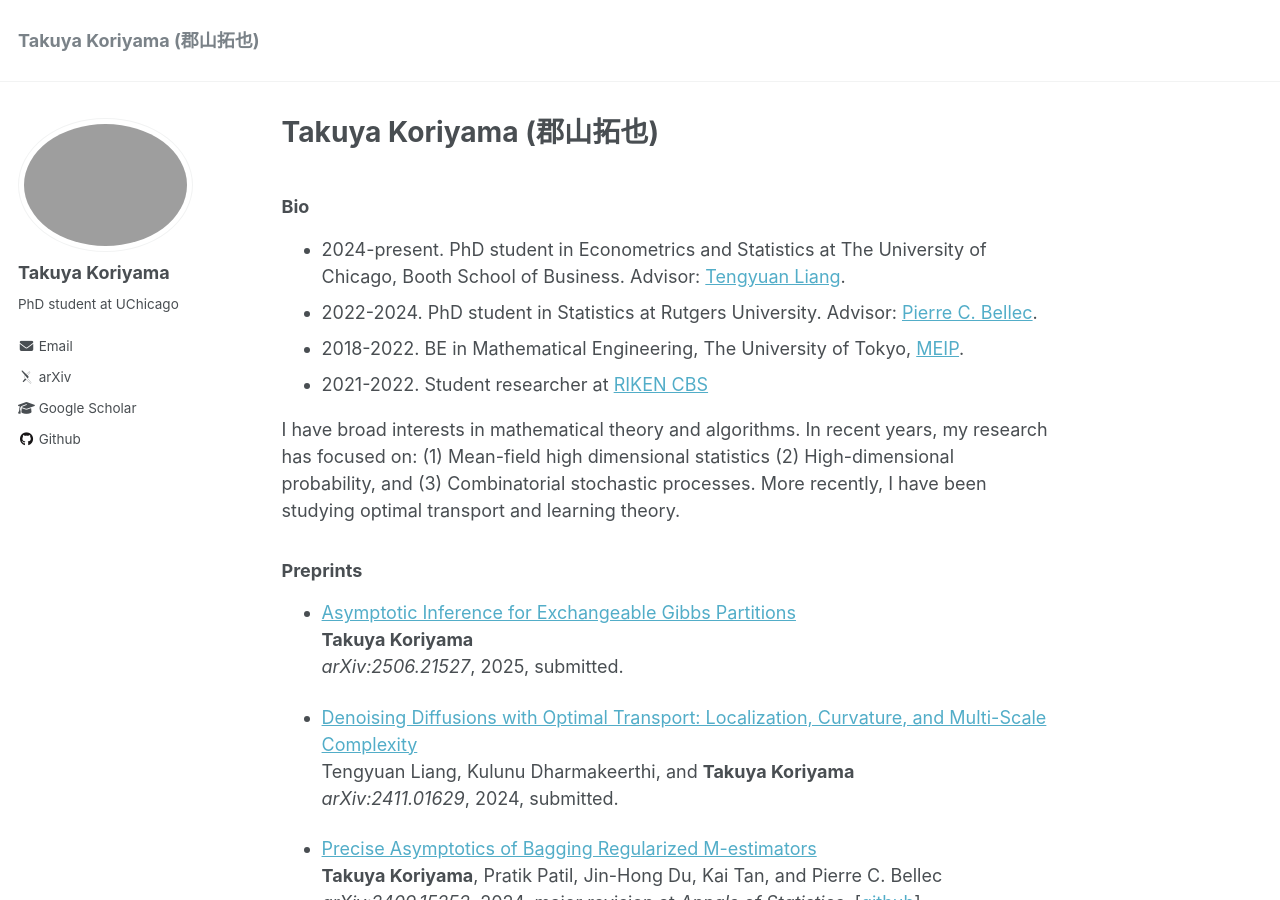
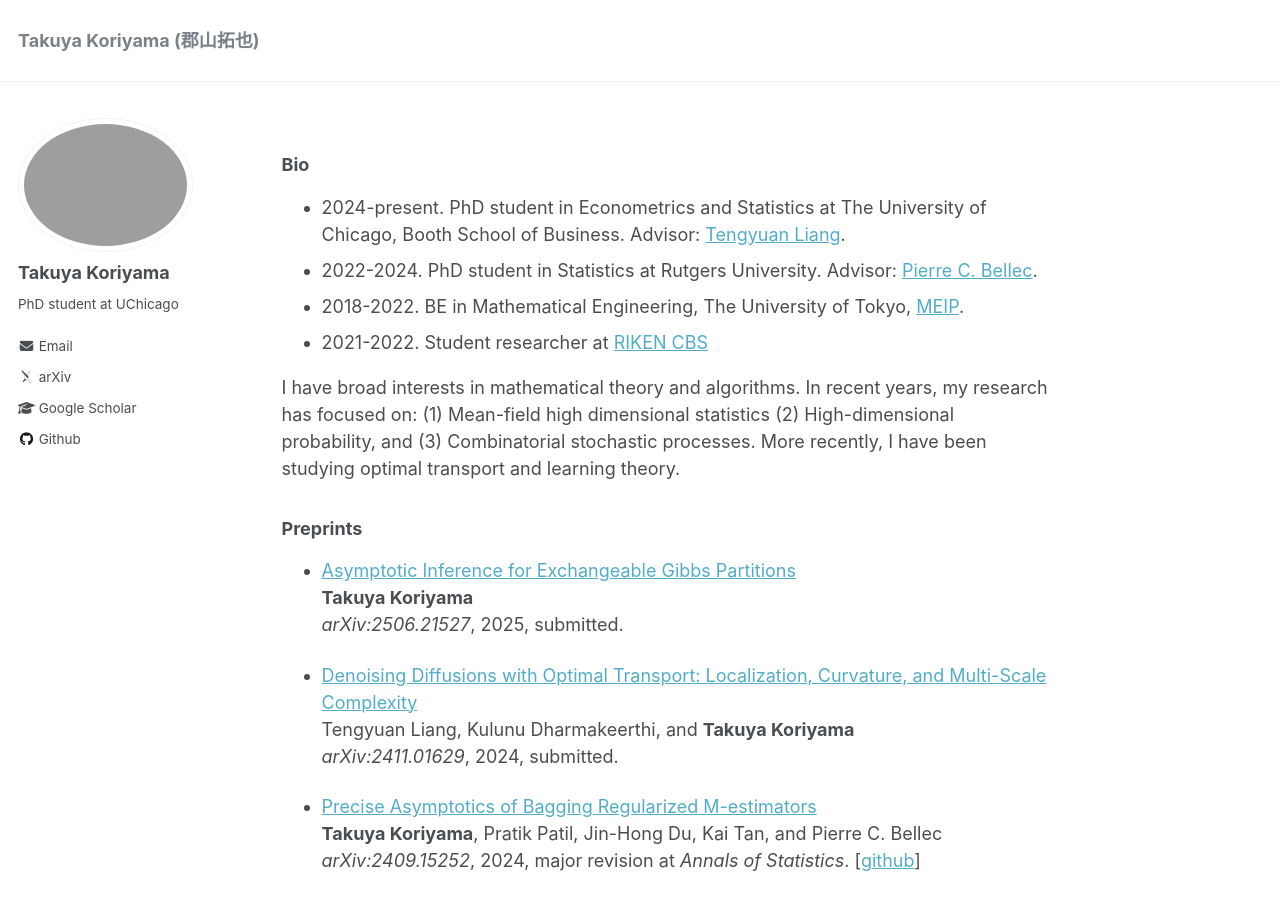
Before and after one commit to TakuyaKoriyama/takuyakoriyama.github.io, a Jekyll site: the page built from _pages/about.md, in a window 1280 px wide and 900 px high. Built offline with Jekyll 4.4.1, drawn with Linux system fonts in a browser that asks for light colours; some web fonts are replaced.

Commit message:
Update about.md

```diff
--- a/_pages/about.md
+++ b/_pages/about.md
@@ -1,6 +1,6 @@
 ---
 permalink: /
-title: "Takuya Koriyama (郡山拓也)"
+title:
 author_profile: true
 redirect_from:
   - /about/
```
